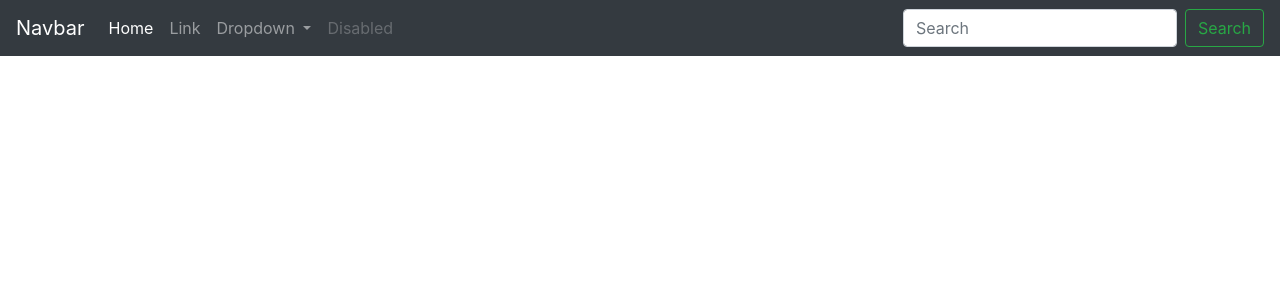
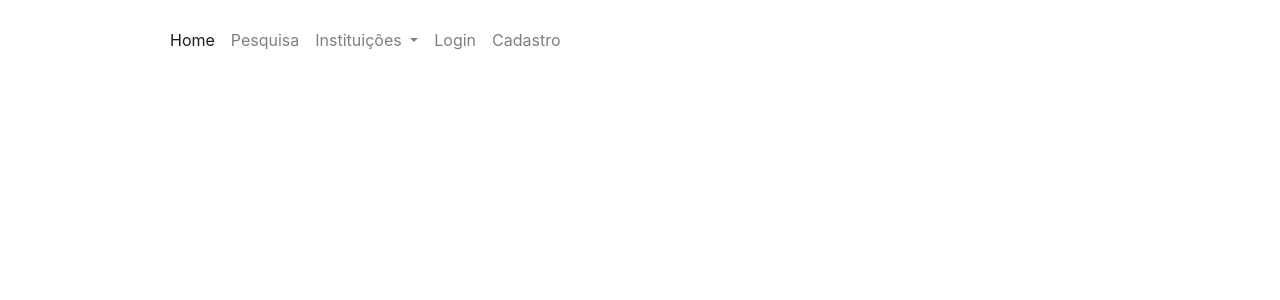
Before and after one commit to diversas/diversas, an Angular app: page / in a window 1280 px wide. Shown: the top 300 px of the page. Built offline with nearby package versions, Linux system fonts and the light colour scheme.

Commit message:
Atualizando navbar

```diff
--- a/package.json
+++ b/package.json
@@ -21,7 +21,7 @@
     "@angular/platform-browser-dynamic": "~11.2.9",
     "@angular/router": "~11.2.9",
     "@ng-bootstrap/ng-bootstrap": "^9.1.0",
-    "bootstrap": "^4.5.0",
+    "bootstrap": "^4.6.0",
     "rxjs": "~6.6.0",
     "tslib": "^2.0.0",
     "zone.js": "~0.11.3"
--- a/src/app/modules/main/header/header.component.css
+++ b/src/app/modules/main/header/header.component.css
@@ -0,0 +1,10 @@
+nav {
+    height: 10vh;
+}
+
+img {
+    width: 130px;
+    position: relative;
+    top: 10px;
+    box-sizing: border-box;
+}
--- a/src/app/modules/main/header/header.component.html
+++ b/src/app/modules/main/header/header.component.html
@@ -1,5 +1,5 @@
-<nav class="navbar navbar-expand-lg navbar-dark bg-dark">
-    <a class="navbar-brand" href="#">Navbar</a>
+<nav class="navbar navbar-expand-lg navbar-light bg-transparent" cl>
+    <a class="navbar-brand"><img [src]="imageLogo" alt=""></a>
     <button class="navbar-toggler" type="button" data-toggle="collapse" data-target="#navbarSupportedContent"
         aria-controls="navbarSupportedContent" aria-expanded="false" aria-label="Toggle navigation">
         <span class="navbar-toggler-icon"></span>
@@ -11,12 +11,12 @@
                 <a class="nav-link" href="#">Home <span class="sr-only">(current)</span></a>
             </li>
             <li class="nav-item">
-                <a class="nav-link" href="#">Link</a>
+                <a class="nav-link" href="#">Pesquisa</a>
             </li>
             <li class="nav-item dropdown">
                 <a class="nav-link dropdown-toggle" href="#" id="navbarDropdown" role="button" data-toggle="dropdown"
                     aria-haspopup="true" aria-expanded="false">
-                    Dropdown
+                    Instituições
                 </a>
                 <div class="dropdown-menu" aria-labelledby="navbarDropdown">
                     <a class="dropdown-item" href="#">Action</a>
@@ -26,12 +26,11 @@
                 </div>
             </li>
             <li class="nav-item">
-                <a class="nav-link disabled" href="#" tabindex="-1" aria-disabled="true">Disabled</a>
+                <a class="nav-link" href="#">Login</a>
+            </li>
+            <li class="nav-item">
+                <a class="nav-link" href="#">Cadastro</a>
             </li>
         </ul>
-        <form class="form-inline my-2 my-lg-0">
-            <input class="form-control mr-sm-2" type="search" placeholder="Search" aria-label="Search">
-            <button class="btn btn-outline-success my-2 my-sm-0" type="submit">Search</button>
-        </form>
     </div>
 </nav>
--- a/src/app/modules/main/header/header.component.ts
+++ b/src/app/modules/main/header/header.component.ts
@@ -7,6 +7,8 @@ import { Component, OnInit } from '@angular/core';
 })
 export class HeaderComponent implements OnInit {
 
+  imageLogo = '/assets/img/logo-diversas.png'
+
   constructor() { }
 
   ngOnInit(): void {
```
Also changed, not shown: src/assets/img/header-bg.png (added), src/assets/img/logo-diversas.png (added).
